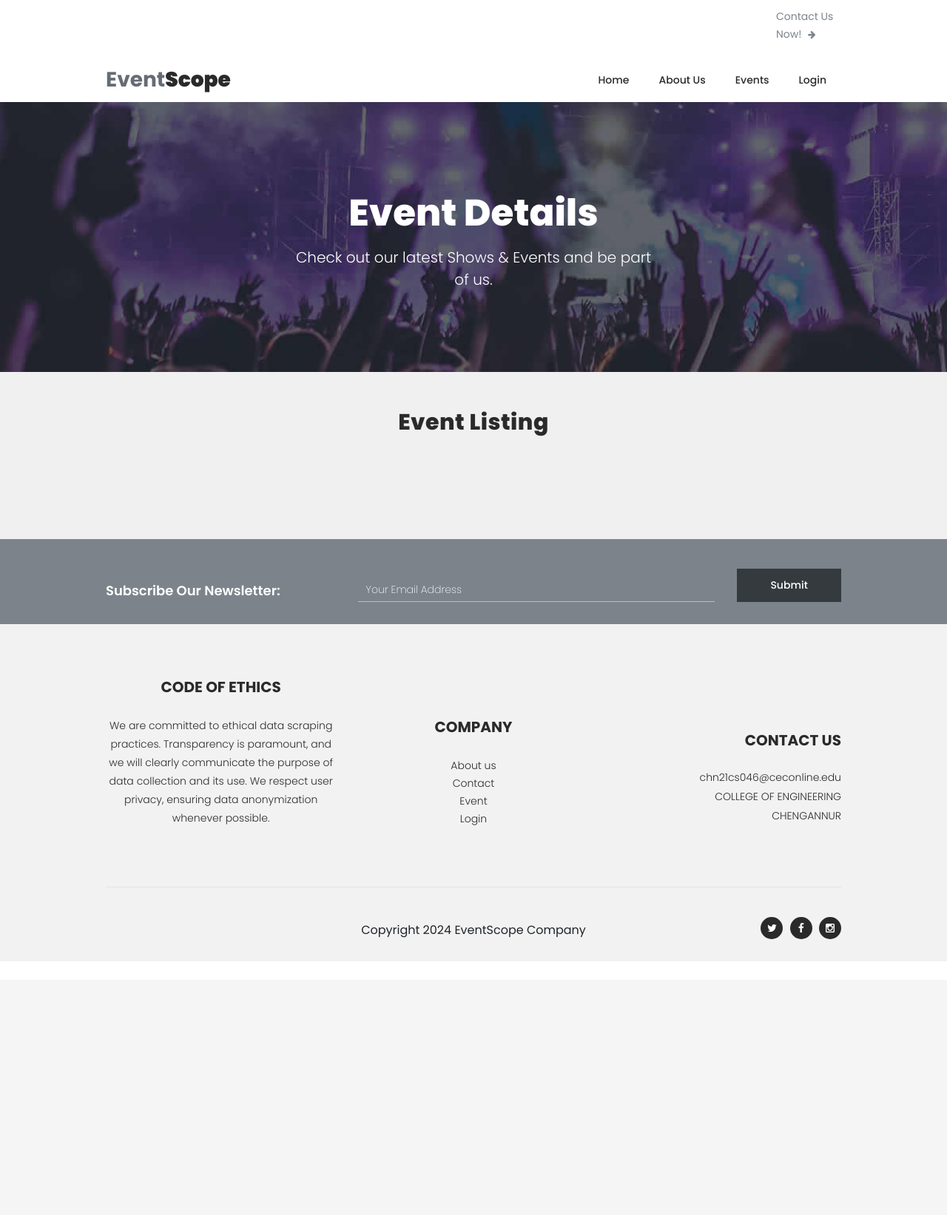
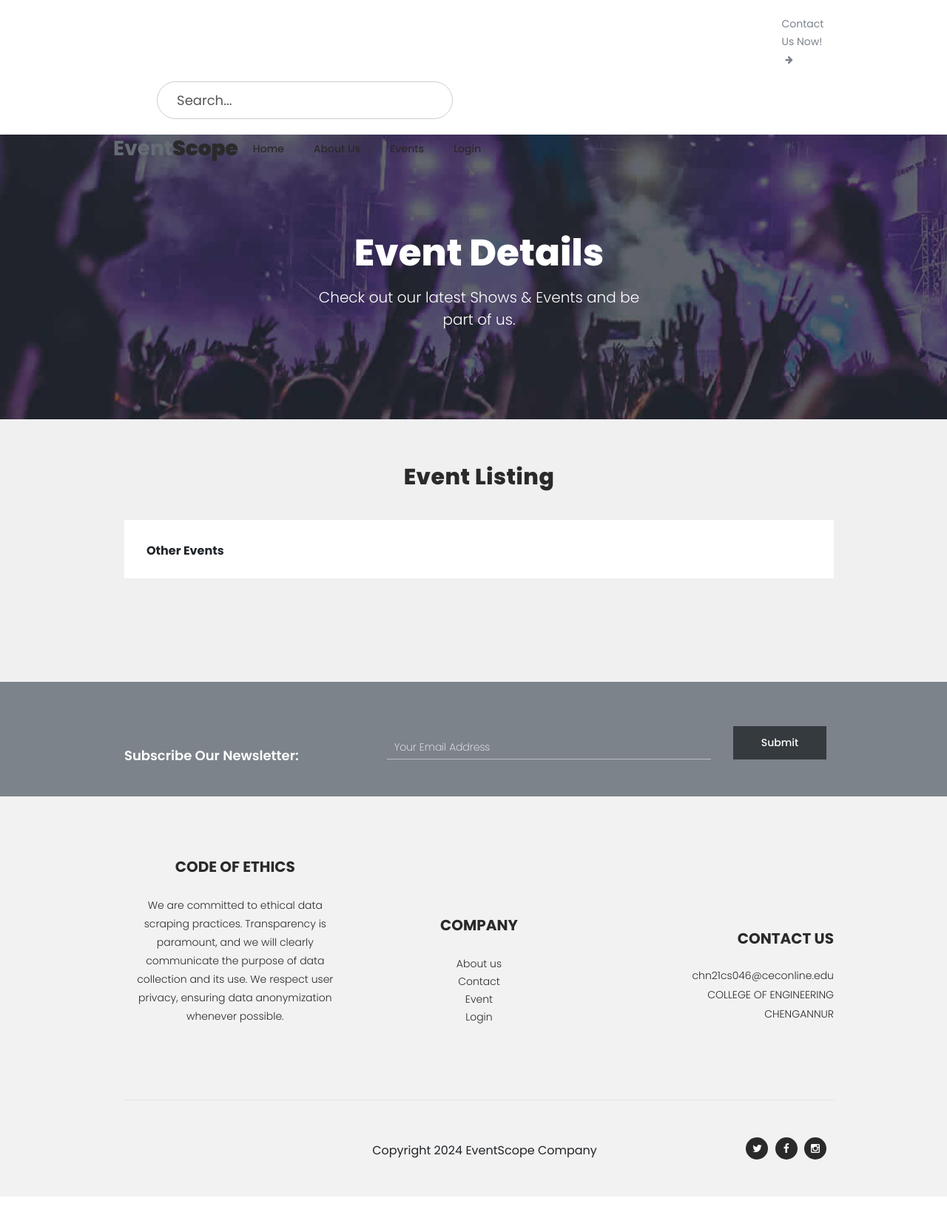
Before and after one commit to dianaliz19/mini-project, a Flask app: template templates/event-details.html in a window 1280 px wide. Shown: the whole page at 74% size. Before the commit the page ends 1270 px from the top, so only its background shows below. Run offline with Flask 3, Linux system fonts and the light colour scheme; the template is opened without the code that fills it, so the values that code supplies are empty; some libraries are stand-ins or nearby versions.

Commit message:
Update event-details.html

```diff
--- a/templates/event-details.html
+++ b/templates/event-details.html
@@ -13,6 +13,7 @@
   <link rel="stylesheet" type="text/css" href="{{ url_for('static', filename='assets/css/font-awesome.css') }}">
   <link rel="stylesheet" type="text/css" href="{{ url_for('static', filename='assets/css/owl-carousel.css') }}">
   <link rel="stylesheet" href="{{ url_for('static', filename='assets/css/tooplate-artxibition.css') }}">
+  <link rel="stylesheet" href="{{ url_for('static', filename='assets/css/search.css') }}">
   <style>
     .event-list {
       list-style: none;
@@ -69,8 +70,17 @@
   <header class="header-area header-sticky">
     <div class="container">
       <div class="row">
-        <div class="col-12">
-          <nav class="main-nav">
+        <div class="col-12i">
+          <!--search box-->
+          <div class="search-box" style="margin-top: -12px;">
+            <div class="row">
+              <input type="text" id="myInput" placeholder="   Search..." autocomplete="off">
+              <button><i class="fa-solid fa-magnifying-glass"></i></button>
+            </div>
+            <div id="suggestion-box"></div>
+          </div>
+            <!--search box end-->
+            <nav class="main-nav">
             <!-- ***** Logo Start ***** -->
             <a href="{{ url_for('index') }}" class="logo">Event<em>Scope</em></a>
             <!-- ***** Logo End ***** -->
@@ -125,6 +135,12 @@
                   <a href="{{ college_data.url }}" class="btn btn-dark btn-lg btn-block" role="button" data-bs-toggle="button">COLLEGE LINK</a>
               </li>
               {% endfor %}
+              <li>
+              <strong>Other Events</strong><br>
+              {% for other_event in other_events %}
+                  {{ other_event.college }} : {{ other_event.events|join(' ') }}<br>
+              {% endfor %}
+            </li>
           </ul>
         </div>
       </div>
@@ -240,6 +256,7 @@
   <script src="{{ url_for('static', filename='assets/js/mixitup.js') }}"></script>
   <script src="{{ url_for('static', filename='assets/js/accordions.js') }}"></script>
   <script src="{{ url_for('static', filename='assets/js/owl-carousel.js') }}"></script>
+  <script src="{{ url_for('static', filename='assets/js/search.js') }}"></script>
   <!-- Global Init -->
   <script src="{{ url_for('static', filename='assets/js/custom.js') }}"></script>
 </body>
```
